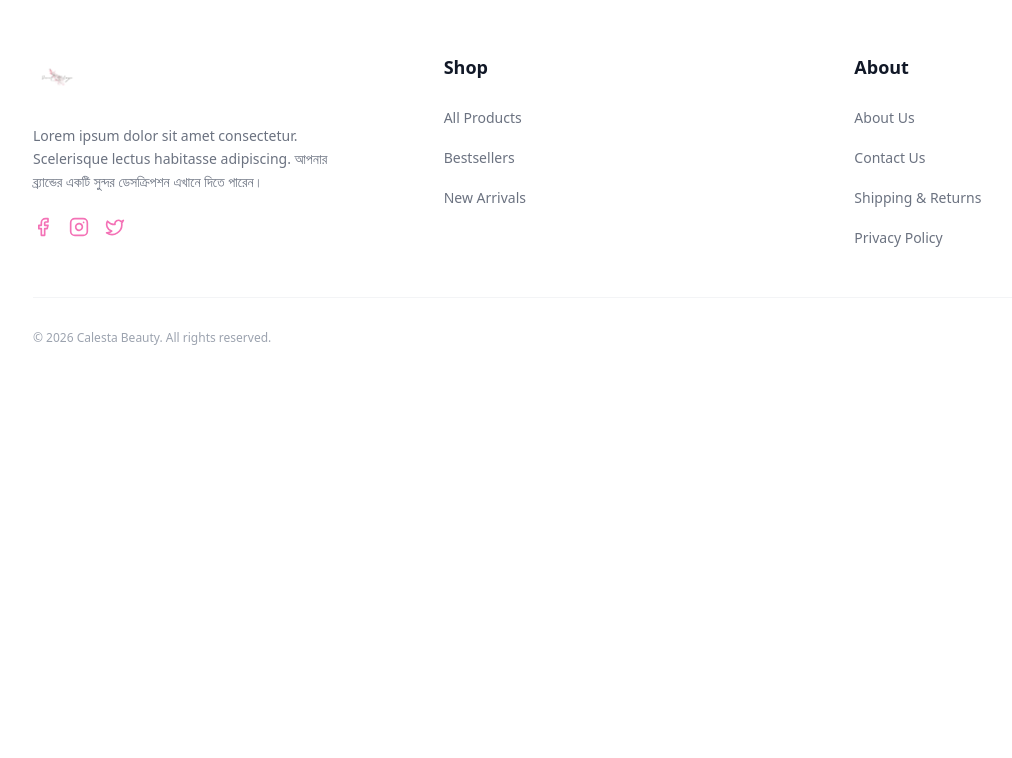
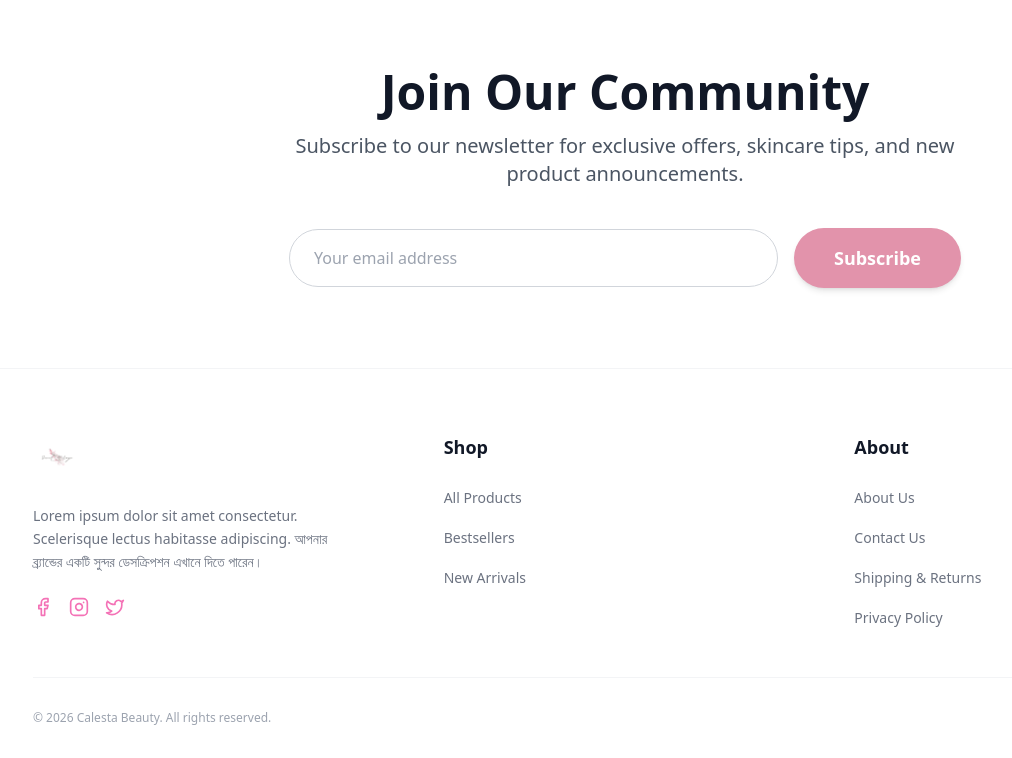
Before and after one commit to omar-faruk72/calesta-glow, a React (Vite) app: page /product in a window 1280 px wide. Shown: the part 908-1666 px from the top of the page, without its empty margins (15-1027 px from the left). Before the commit the page ends 1286 px from the top, so only its background shows below. Built offline with nearby package versions, Linux system fonts and the light colour scheme; no server answers.

Commit message:
products page news letter section add

```diff
--- a/src/page/Product.jsx
+++ b/src/page/Product.jsx
@@ -3,6 +3,7 @@ import { useQuery } from '@tanstack/react-query';
 import { ChevronLeft, ChevronRight, ShoppingCart, Star, Loader2 } from 'lucide-react';
 import { useNavigate } from 'react-router';
 import axiosSecure from '../hooks/axiosSecure';
+import Newsletter from '../components/HomePage/Newsletter';
 
 const Products = () => {
     const useAxios = axiosSecure();
@@ -52,7 +53,8 @@ const Products = () => {
     if (isError) return <div className="text-center py-20 text-red-500">Something went wrong!</div>;
 
     return (
-        <div className="min-h-screen bg-white font-sans">
+      <div>
+          <div className="min-h-screen bg-white font-sans">
             <div className="bg-[#F5E6D3] border-b border-gray-200">
                 <div className="max-w-7xl mx-auto px-4">
                     <div className="flex items-center justify-between h-14 overflow-x-auto no-scrollbar">
@@ -164,6 +166,8 @@ const Products = () => {
                 )}
             </div>
         </div>
+        <Newsletter></Newsletter>
+      </div>
     );
 };
 
```
